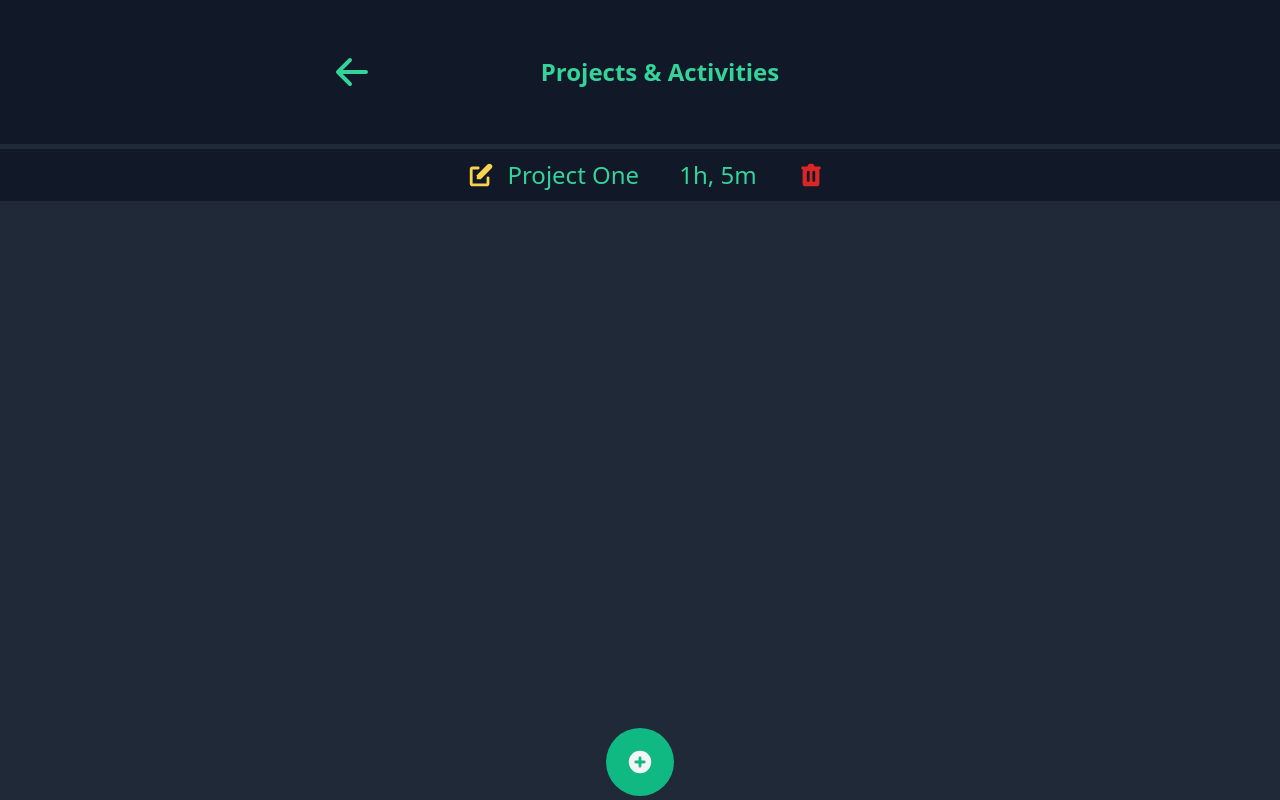
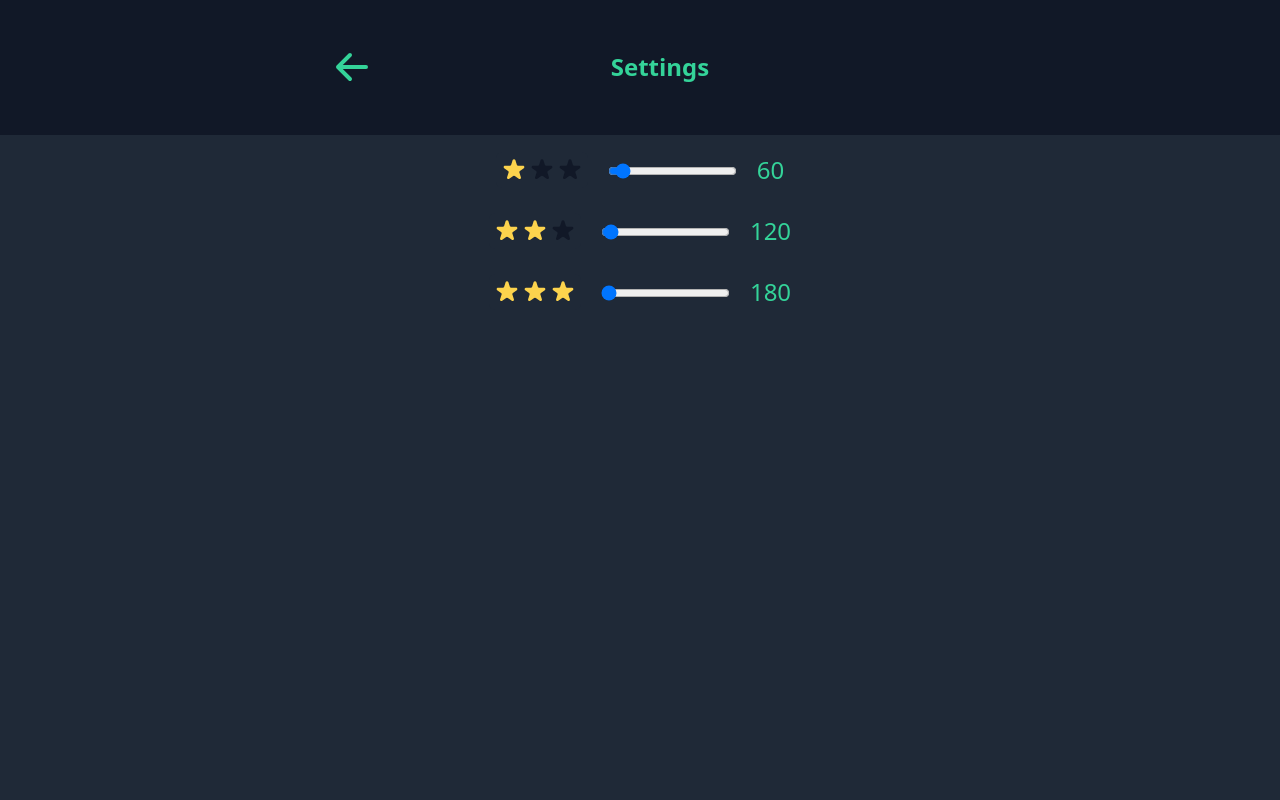
Before and after one commit to alimr70/advanced-pomodoro, a React (Create React App) app: page / in a window 1280 px wide. Built offline with nearby package versions, Linux system fonts and the light colour scheme.

Commit message:
finished structrure of Settings component

```diff
--- a/src/App.js
+++ b/src/App.js
@@ -3,11 +3,12 @@ import AddSession from "./components/AddSession";
 import SessionsDay from "./components/SessionsDay";
 import Sessions from "./components/Sessions";
 import Projects from "./components/Projects";
+import Settings from "./components/Settings";
 
 function App() {
   return (
     <div className="App text-green-400 text-2xl font-bold bg-gray-900 h-full grid">
-      <Projects />
+      <Settings />
     </div>
   );
 }
--- /dev/null
+++ b/src/components/Settings.js
@@ -0,0 +1,170 @@
+const Settings = () => {
+  return (
+    <>
+      {/* Navbar */}
+      <header className="row-span-1 flex items-center justify-center">
+        <div className="mx-auto py-2 px-3 w-full sm:w-9/12 md:w-7/12 lg:w-1/2">
+          <nav className="flex items-center">
+            <div>
+              <svg
+                xmlns="http://www.w3.org/2000/svg"
+                className="h-10 w-10"
+                viewBox="0 0 20 20"
+                fill="currentColor">
+                <path
+                  fillRule="evenodd"
+                  d="M9.707 16.707a1 1 0 01-1.414 0l-6-6a1 1 0 010-1.414l6-6a1 1 0 011.414 1.414L5.414 9H17a1 1 0 110 2H5.414l4.293 4.293a1 1 0 010 1.414z"
+                  clipRule="evenodd"
+                />
+              </svg>
+            </div>
+            <div className="mx-auto">Settings</div>
+          </nav>
+        </div>
+      </header>
+
+      {/* Main section - working session time options buttons */}
+      <main className="bg-gray-800 py-1 row-span-6">
+        <div className="my-px py-3 flex items-center justify-center font-normal">
+          <div className="bg-gray-800 p-1 rounded-md flex items-center justify-center ">
+            <span>
+              <svg
+                xmlns="http://www.w3.org/2000/svg"
+                className="h-7 w-7 text-yellow-300"
+                viewBox="0 0 20 20"
+                fill="currentColor">
+                <path d="M9.049 2.927c.3-.921 1.603-.921 1.902 0l1.07 3.292a1 1 0 00.95.69h3.462c.969 0 1.371 1.24.588 1.81l-2.8 2.034a1 1 0 00-.364 1.118l1.07 3.292c.3.921-.755 1.688-1.54 1.118l-2.8-2.034a1 1 0 00-1.175 0l-2.8 2.034c-.784.57-1.838-.197-1.539-1.118l1.07-3.292a1 1 0 00-.364-1.118L2.98 8.72c-.783-.57-.38-1.81.588-1.81h3.461a1 1 0 00.951-.69l1.07-3.292z" />
+              </svg>
+            </span>
+            <span>
+              <svg
+                xmlns="http://www.w3.org/2000/svg"
+                className="h-7 w-7 text-gray-900"
+                viewBox="0 0 20 20"
+                fill="currentColor">
+                <path d="M9.049 2.927c.3-.921 1.603-.921 1.902 0l1.07 3.292a1 1 0 00.95.69h3.462c.969 0 1.371 1.24.588 1.81l-2.8 2.034a1 1 0 00-.364 1.118l1.07 3.292c.3.921-.755 1.688-1.54 1.118l-2.8-2.034a1 1 0 00-1.175 0l-2.8 2.034c-.784.57-1.838-.197-1.539-1.118l1.07-3.292a1 1 0 00-.364-1.118L2.98 8.72c-.783-.57-.38-1.81.588-1.81h3.461a1 1 0 00.951-.69l1.07-3.292z" />
+              </svg>
+            </span>
+            <span>
+              <svg
+                xmlns="http://www.w3.org/2000/svg"
+                className="h-7 w-7 text-gray-900"
+                viewBox="0 0 20 20"
+                fill="currentColor">
+                <path d="M9.049 2.927c.3-.921 1.603-.921 1.902 0l1.07 3.292a1 1 0 00.95.69h3.462c.969 0 1.371 1.24.588 1.81l-2.8 2.034a1 1 0 00-.364 1.118l1.07 3.292c.3.921-.755 1.688-1.54 1.118l-2.8-2.034a1 1 0 00-1.175 0l-2.8 2.034c-.784.57-1.838-.197-1.539-1.118l1.07-3.292a1 1 0 00-.364-1.118L2.98 8.72c-.783-.57-.38-1.81.588-1.81h3.461a1 1 0 00.951-.69l1.07-3.292z" />
+              </svg>
+            </span>
+          </div>
+
+          {/* Sessions Day */}
+          <div className="mx-5">
+            <input
+              type="range"
+              name="firstStar"
+              id="firstStar"
+              min="20"
+              max="480"
+            />
+          </div>
+
+          {/* Total minutes cound */}
+          <div>60</div>
+        </div>
+
+        <div className="my-px py-3 flex items-center justify-center font-normal">
+          <div className="bg-gray-800 p-1 rounded-md flex items-center justify-center ">
+            <span>
+              <svg
+                xmlns="http://www.w3.org/2000/svg"
+                className="h-7 w-7 text-yellow-300"
+                viewBox="0 0 20 20"
+                fill="currentColor">
+                <path d="M9.049 2.927c.3-.921 1.603-.921 1.902 0l1.07 3.292a1 1 0 00.95.69h3.462c.969 0 1.371 1.24.588 1.81l-2.8 2.034a1 1 0 00-.364 1.118l1.07 3.292c.3.921-.755 1.688-1.54 1.118l-2.8-2.034a1 1 0 00-1.175 0l-2.8 2.034c-.784.57-1.838-.197-1.539-1.118l1.07-3.292a1 1 0 00-.364-1.118L2.98 8.72c-.783-.57-.38-1.81.588-1.81h3.461a1 1 0 00.951-.69l1.07-3.292z" />
+              </svg>
+            </span>
+            <span>
+              <svg
+                xmlns="http://www.w3.org/2000/svg"
+                className="h-7 w-7 text-yellow-300"
+                viewBox="0 0 20 20"
+                fill="currentColor">
+                <path d="M9.049 2.927c.3-.921 1.603-.921 1.902 0l1.07 3.292a1 1 0 00.95.69h3.462c.969 0 1.371 1.24.588 1.81l-2.8 2.034a1 1 0 00-.364 1.118l1.07 3.292c.3.921-.755 1.688-1.54 1.118l-2.8-2.034a1 1 0 00-1.175 0l-2.8 2.034c-.784.57-1.838-.197-1.539-1.118l1.07-3.292a1 1 0 00-.364-1.118L2.98 8.72c-.783-.57-.38-1.81.588-1.81h3.461a1 1 0 00.951-.69l1.07-3.292z" />
+              </svg>
+            </span>
+            <span>
+              <svg
+                xmlns="http://www.w3.org/2000/svg"
+                className="h-7 w-7 text-gray-900"
+                viewBox="0 0 20 20"
+                fill="currentColor">
+                <path d="M9.049 2.927c.3-.921 1.603-.921 1.902 0l1.07 3.292a1 1 0 00.95.69h3.462c.969 0 1.371 1.24.588 1.81l-2.8 2.034a1 1 0 00-.364 1.118l1.07 3.292c.3.921-.755 1.688-1.54 1.118l-2.8-2.034a1 1 0 00-1.175 0l-2.8 2.034c-.784.57-1.838-.197-1.539-1.118l1.07-3.292a1 1 0 00-.364-1.118L2.98 8.72c-.783-.57-.38-1.81.588-1.81h3.461a1 1 0 00.951-.69l1.07-3.292z" />
+              </svg>
+            </span>
+          </div>
+
+          {/* Sessions Day */}
+          <div className="mx-5">
+            <input
+              type="range"
+              name="secondStar"
+              id="secondStar"
+              min="40"
+              max="500"
+            />
+          </div>
+
+          {/* Total minutes cound */}
+          <div>120</div>
+        </div>
+
+        <div className="my-px py-3 flex items-center justify-center font-normal">
+          <div className="bg-gray-800 p-1 rounded-md flex items-center justify-center ">
+            <span>
+              <svg
+                xmlns="http://www.w3.org/2000/svg"
+                className="h-7 w-7 text-yellow-300"
+                viewBox="0 0 20 20"
+                fill="currentColor">
+                <path d="M9.049 2.927c.3-.921 1.603-.921 1.902 0l1.07 3.292a1 1 0 00.95.69h3.462c.969 0 1.371 1.24.588 1.81l-2.8 2.034a1 1 0 00-.364 1.118l1.07 3.292c.3.921-.755 1.688-1.54 1.118l-2.8-2.034a1 1 0 00-1.175 0l-2.8 2.034c-.784.57-1.838-.197-1.539-1.118l1.07-3.292a1 1 0 00-.364-1.118L2.98 8.72c-.783-.57-.38-1.81.588-1.81h3.461a1 1 0 00.951-.69l1.07-3.292z" />
+              </svg>
+            </span>
+            <span>
+              <svg
+                xmlns="http://www.w3.org/2000/svg"
+                className="h-7 w-7 text-yellow-300"
+                viewBox="0 0 20 20"
+                fill="currentColor">
+                <path d="M9.049 2.927c.3-.921 1.603-.921 1.902 0l1.07 3.292a1 1 0 00.95.69h3.462c.969 0 1.371 1.24.588 1.81l-2.8 2.034a1 1 0 00-.364 1.118l1.07 3.292c.3.921-.755 1.688-1.54 1.118l-2.8-2.034a1 1 0 00-1.175 0l-2.8 2.034c-.784.57-1.838-.197-1.539-1.118l1.07-3.292a1 1 0 00-.364-1.118L2.98 8.72c-.783-.57-.38-1.81.588-1.81h3.461a1 1 0 00.951-.69l1.07-3.292z" />
+              </svg>
+            </span>
+            <span>
+              <svg
+                xmlns="http://www.w3.org/2000/svg"
+                className="h-7 w-7 text-yellow-300"
+                viewBox="0 0 20 20"
+                fill="currentColor">
+                <path d="M9.049 2.927c.3-.921 1.603-.921 1.902 0l1.07 3.292a1 1 0 00.95.69h3.462c.969 0 1.371 1.24.588 1.81l-2.8 2.034a1 1 0 00-.364 1.118l1.07 3.292c.3.921-.755 1.688-1.54 1.118l-2.8-2.034a1 1 0 00-1.175 0l-2.8 2.034c-.784.57-1.838-.197-1.539-1.118l1.07-3.292a1 1 0 00-.364-1.118L2.98 8.72c-.783-.57-.38-1.81.588-1.81h3.461a1 1 0 00.951-.69l1.07-3.292z" />
+              </svg>
+            </span>
+          </div>
+
+          {/* Sessions Day */}
+          <div className="mx-5">
+            <input
+              type="range"
+              name="secondStar"
+              id="secondStar"
+              min="60"
+              max="520"
+            />
+          </div>
+
+          {/* Total minutes cound */}
+          <div>180</div>
+        </div>
+      </main>
+    </>
+  );
+};
+
+export default Settings;
```
